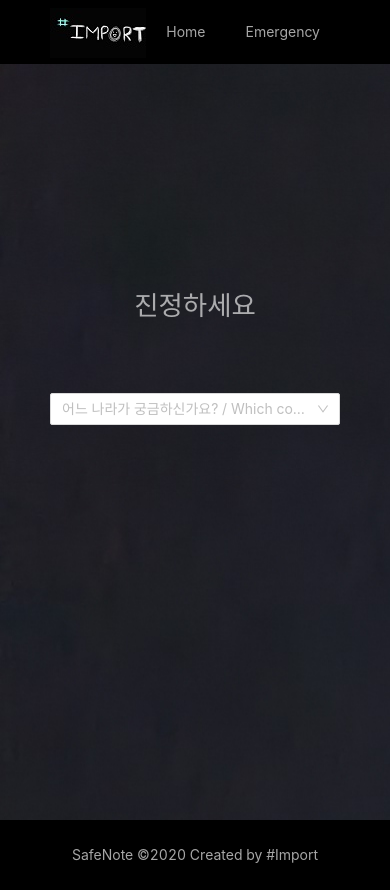
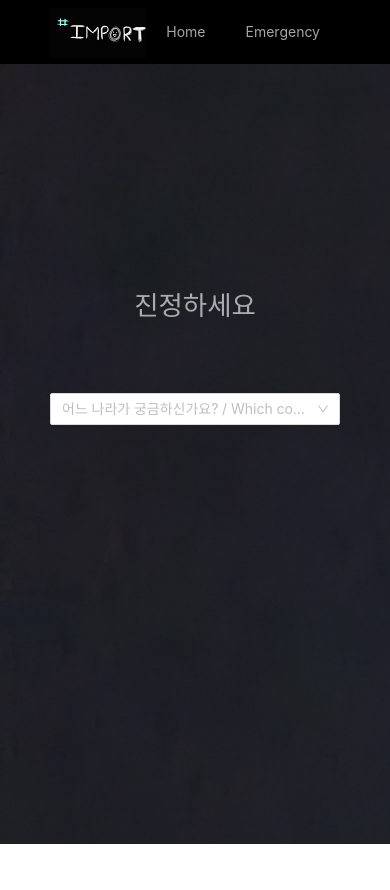
Before and after one commit to nawhlig/base_platform, a React (Create React App) app in the folder safenote/: page / in a window 390 px wide. After the commit the page ends 844 px from the top, so only its background shows below. Built offline with nearby package versions, Linux system fonts and the light colour scheme; no server answers; what google-maps-react would draw is missing.

Commit message:
searchbox link conect

```diff
--- a/safenote/src/Home.js
+++ b/safenote/src/Home.js
@@ -59,6 +59,7 @@ function onSearch(val) {
             <div id='mainsentece'>
             <p class="blink"><span>{text}</span></p>
             <Select
+            onChange="window.open(value, '_self');"
             showSearch
             style={{ width: '100%', maxWidth: 450 }}
             placeholder="어느 나라가 궁금하신가요? / Which country are you curious about?"
@@ -71,9 +72,11 @@ function onSearch(val) {
               option.children.toLowerCase().indexOf(input.toLowerCase()) >= 0
             }
           >
-            <Option value="korea" href="/korea">Korea</Option>
-            <Option value="lucy">Lucy</Option>
-            <Option value="tom">Tom</Option>
+            <Option value="./korea"><Link exact to='/korea'>Korea</Link></Option>
+            <Option value="./swden"><Link exact to='/sweden'>Sweden</Link></Option>
+            <Option value="./egypt"><Link exact to='/egypt'>Egypt</Link></Option>
+            <Option value="./usa"><Link exact to='/usa'>U.S.A</Link></Option>
+            <Option value="./uk"><Link exact to='/uk'>U.K</Link></Option>
           </Select>
             </div>
         </Content>
--- a/safenote/src/Main.css
+++ b/safenote/src/Main.css
@@ -40,24 +40,35 @@ html body{
 }
 
 html body div#root{
-    height: auto;
+    height: 100%;
     position: relative;
     overflow: auto;
 }
 
+@media (max-width: 780px){
+    html body div#root{
+        height: calc(100%-100px);
+        position: relative;
+        overflow: auto;
+    }
+}
+
 html body div#root section.ant-layout main.ant-layout-content.site-layout{
-    min-height: 16.5cm;
+    height: 100%;
 
 }
 
 @media (max-width: 780px) {
     html body div#root section.ant-layout main.ant-layout-content.site-layout {
-        min-height: 20cm;
-        max-width: 11cm;
+        width: 100%;
+        height: 100%;
     }}
+
+
 
 .ant-layout, .ant-layout {
     height: 100%;
+    min-height: 37cm;
 }
 
 .blink{
```
